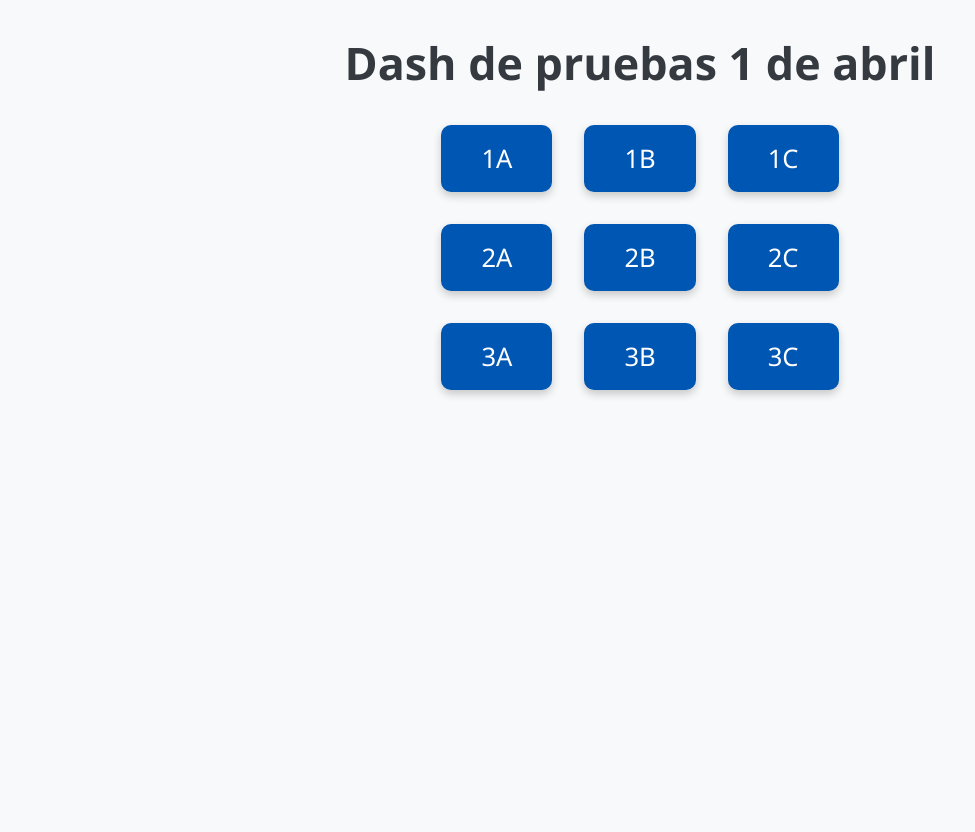
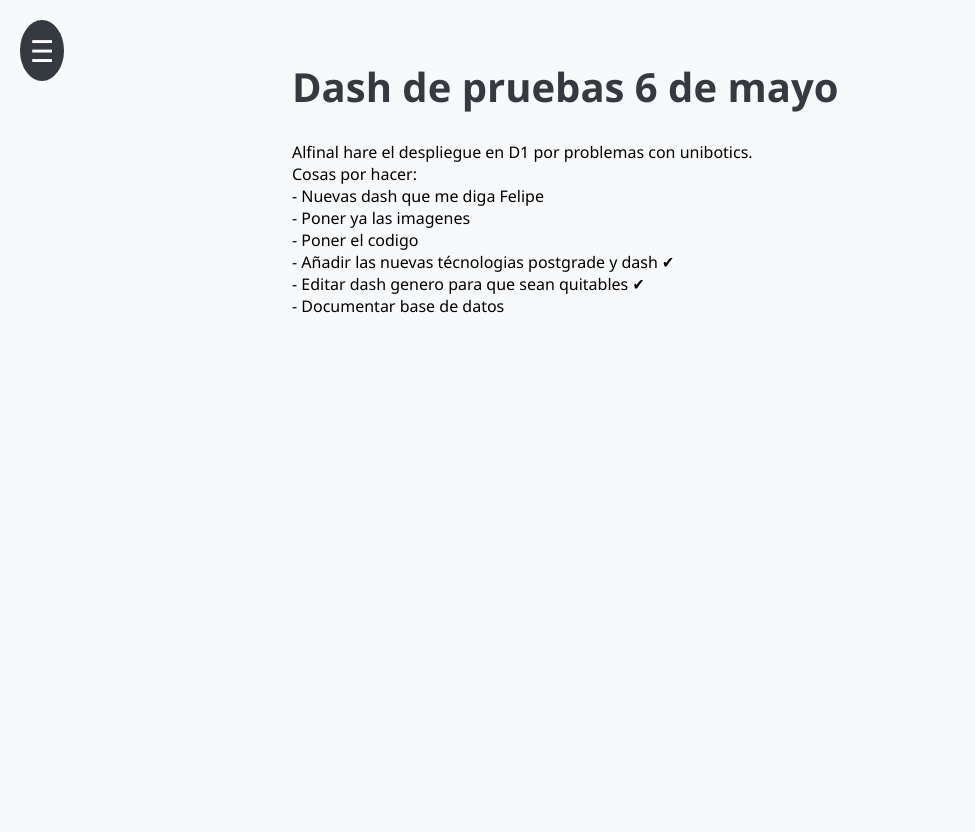
Before and after one commit to RoboticsLabURJC/2024-tfg-alejandro-aguilera, a Flask app: page / in a window 1280 px wide. Shown: the whole page, without its empty margins (0-975 px from the left). After the commit the page ends 313 px from the top, so only its background shows below. Run offline with Flask 3, Linux system fonts and the light colour scheme; some libraries are stand-ins or nearby versions.

Commit message:
cambios en el menu añado poder quitar barras en el 3a y uso el menu principal a modo de notas

```diff
--- a/app/pages/page_3a.py
+++ b/app/pages/page_3a.py
@@ -2,6 +2,7 @@ import dash
 from dash import dcc, html, Input, Output
 import pandas as pd
 import plotly.express as px
+import plotly.graph_objects as go
 import psycopg2
 import numpy as np
 
@@ -74,12 +75,16 @@ def init_dashboard(server):
     )
     def update_histogram(exercise_id):
         if not exercise_id:
-            return px.histogram(title="Selecciona un ejercicio para ver datos")
+            fig = go.Figure()
+            fig.update_layout(title_text="Selecciona un ejercicio para ver datos")
+            return fig
 
         df = get_exercise_duration_distribution(exercise_id)
 
         if df.empty:
-            return px.histogram(title=f"No hay datos para '{exercise_id}'")
+            fig = go.Figure()
+            fig.update_layout(title_text=f"No hay datos para '{exercise_id}'")
+            return fig
 
         fig = px.histogram(
             df,
@@ -95,9 +100,9 @@ def init_dashboard(server):
             yaxis_title="Número de Usuarios",
             plot_bgcolor="white",
             bargap=0.1,
-        autosize = True,
-        height = 800,
-        margin = dict(l=0, r=0, t=30, b=0)
+            autosize=True,
+            height=800,
+            margin=dict(l=0, r=0, t=30, b=0)
         )
 
         return fig
--- a/app/static/styles.css
+++ b/app/static/styles.css
@@ -4,102 +4,106 @@ html, body {
   padding: 0;
   font-family: 'Segoe UI', Tahoma, Geneva, Verdana, sans-serif;
   background-color: #f8f9fa;
+  overflow-x: hidden;
+}
+
+h1 {
+  font-size: 2.5rem;
+  color: #343a40;
+}
+
+.main-content {
+  margin-left: 260px;
+  padding: 2rem;
+}
+
+.sidebar {
+  height: 100%;
+  width: 250px;
+  position: fixed;
+  top: 0;
+  left: -250px; /* Inicialmente oculto */
+  background-color: #343a40;
+  color: white;
+  transition: 0.3s;
+  padding-top: 60px;
+}
+
+.sidebar-header h2 {
+  text-align: center;
+  color: #ffffff;
+}
+
+.sidebar-menu {
+  list-style-type: none;
+  padding: 0;
+  margin: 0;
+}
+
+.sidebar-menu li {
+  padding: 12px 16px;
   text-align: center;
 }
 
-.dashboard-container {
-  height: 100vh;
-  width: 100vw;
-  padding: 0;
-  margin: 0;
-  display: flex;
-  flex-direction: column;
-  align-items: center;
-  justify-content: flex-start;
-  box-sizing: border-box;
-  background-color: #ffffff;
+.sidebar-menu li a {
+  color: #ffffff;
+  text-decoration: none;
+  font-size: 1.2rem;
+  display: block;
+  transition: 0.3s;
 }
 
-.title-large {
-  font-size: 2.5rem;
-  font-weight: bold;
-  margin: 1rem 0;
-  color: #343a40;
+.sidebar-menu li a:hover {
+  background-color: #007bff;
+  transform: scale(1.1);
 }
 
-.input-box,
-.dropdown-box {
-  width: 100%;
-  max-width: 500px;
-  padding: 0.75rem;
-  margin-bottom: 1rem;
-  border: 1px solid #ced4da;
-  border-radius: 8px;
-  font-size: 1.1rem;
+.sidebar-menu li a:active {
+  background-color: #0056b3;
 }
 
-.back-link {
-  display: inline-block;
-  margin-top: 1rem;
-  font-size: 1.1rem;
-  color: #007bff;
-  text-decoration: none;
+.menu-toggle {
+  position: fixed;
+  top: 20px;
+  left: 20px;
+  font-size: 30px;
+  background-color: #343a40;
+  color: white;
+  padding: 10px;
+  border-radius: 50%;
+  cursor: pointer;
+  z-index: 1000;
 }
 
-.back-link:hover {
-  text-decoration: underline;
+.menu-toggle:hover {
+  background-color: #007bff;
 }
 
-.responsive-graph,
-.graph-map,
-.graph-boxplot {
-  flex-grow: 1;
-  width: 100%;
-  height: 100%;
-  min-height: 0;
-  border: none;
+.sidebar.open {
+  left: 0;
 }
 
-.color-primary {
-  color: #17a2b8;
+.main-content {
+  transition: margin-left 0.3s;
 }
 
-.color-secondary {
-  color: #6f42c1;
+@media screen and (max-width: 768px) {
+  .sidebar {
+    width: 100%;
+    height: 100%;
+    left: -100%;
+  }
+
+  .main-content {
+    margin-left: 0;
+  }
+
+  .sidebar.open {
+    left: 0;
+  }
+
+  .menu-toggle {
+    top: 15px;
+    left: 15px;
+  }
 }
-
-.color-accent {
-  color: #007bff;
-}
-
-.button-container {
-  display: flex;
-  justify-content: center;
-  gap: 2rem;
-  margin: 2rem auto;
-  flex-wrap: wrap;
-}
-
-.btn {
-  display: inline-block;
-  background-color: #0056b3;
-  color: white;
-  padding: 1rem 2.5rem;
-  font-size: 1.6rem;
-  border-radius: 10px;
-  text-decoration: none;
-  box-shadow: 0 4px 8px rgba(0, 0, 0, 0.2);
-  transition: all 0.3s ease;
-}
-
-.btn:hover {
-  background-color: #003d80;
-  transform: translateY(-2px);
-  box-shadow: 0 6px 12px rgba(0, 0, 0, 0.25);
-}
-
-h1 {
-  margin-top: 2rem;
-  font-size: 2.8rem;
-  color: #343a40;
-}
--- a/app/templates/index.html
+++ b/app/templates/index.html
@@ -3,31 +3,56 @@
 <head>
     <meta charset="UTF-8">
     <meta name="viewport" content="width=device-width, initial-scale=1.0">
-    <title>Menú de Opciones</title>
+    <title>Menú Interactivo Avanzado</title>
     <link rel="stylesheet" href="{{ url_for('static', filename='styles.css') }}">
 </head>
 <body>
-    <h1>Dash de pruebas 1 de abril</h1>
 
-    <div class="button-container">
-        <a href="/1a/" class="btn">1A</a>
-        <a href="/1b/" class="btn">1B</a>
-        <a href="/1c/" class="btn">1C</a>
+    <div class="sidebar">
+        <div class="sidebar-header">
+            <h2>Dashboards</h2>
+        </div>
+        <ul class="sidebar-menu">
+            <li><a href="/1a/" class="menu-item">1A</a></li>
+            <li><a href="/1b/" class="menu-item">1B</a></li>
+            <li><a href="/1c/" class="menu-item">1C</a></li>
+            <li><a href="/2a/" class="menu-item">2A</a></li>
+            <li><a href="/2b/" class="menu-item">2B</a></li>
+            <li><a href="/2c/" class="menu-item">2C</a></li>
+            <li><a href="/3a/" class="menu-item">3A</a></li>
+            <li><a href="/3b/" class="menu-item">3B</a></li>
+            <li><a href="/3c/" class="menu-item">3C</a></li>
+        </ul>
     </div>
 
-    <div class="button-container">
-        <a href="/2a/" class="btn">2A</a>
-        <a href="/2b/" class="btn">2B</a>
-        <a href="/2c/" class="btn">2C</a>
+    <!-- Contenido principal -->
+    <div class="main-content">
+        <h1>Dash de pruebas 6 de mayo </h1>
+        <p> Alfinal hare el despliegue en D1 por problemas con unibotics.<br>
+        Cosas por hacer:<br>
+        - Nuevas dash que me diga Felipe<br>
+        - Poner ya las imagenes<br>
+        - Poner el codigo<br>
+                    - Añadir las nuevas técnologias postgrade y dash <span>&#x2714;</span> <br>
+
+        - Editar dash genero para que sean quitables <span>&#x2714;</span> <br>
+            - Documentar base de datos <br>
+        </p>
     </div>
 
-<div class="button-container">
-        <a href="/3a/" class="btn">3A</a>
-            <a href="/3b/" class="btn">3B</a>
-                <a href="/3c/" class="btn">3C</a>
+    <div class="menu-toggle">
+        <span>&#9776;</span>
+    </div>
 
+  <script>
+    const menuToggle = document.querySelector('.menu-toggle');
+    const sidebar = document.querySelector('.sidebar');
+    const mainContent = document.querySelector('.main-content');
 
-
-    </div>
+    menuToggle.addEventListener('click', () => {
+        sidebar.classList.toggle('open');
+        mainContent.classList.toggle('shift');
+    });
+</script>
 </body>
 </html>
```
